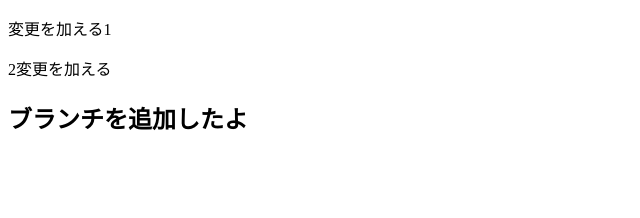
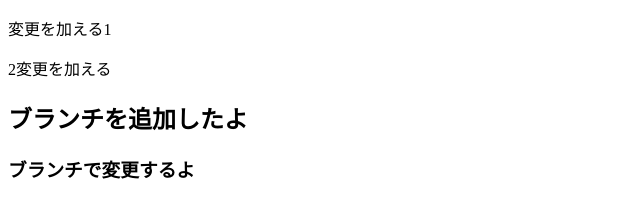
Before and after one commit to Rio-Yamazakii/sample-practice, a plain HTML site: page index.html in a window 1280 px wide. Shown: the whole page, without its empty margins (0-640 px from the left). Drawn offline with Linux system fonts and the light colour scheme.

Commit message:
ブランチで変更するよ

```diff
--- a/index.html
+++ b/index.html
@@ -10,5 +10,6 @@
     <p>変更を加える1</p>
     <p>2変更を加える</p>
     <h2>ブランチを追加したよ</h2>
+    <h3>ブランチで変更するよ</h3>
   </body>
 </html>
```
